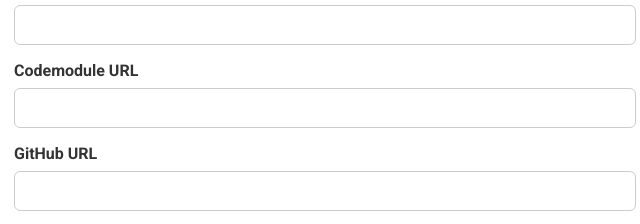
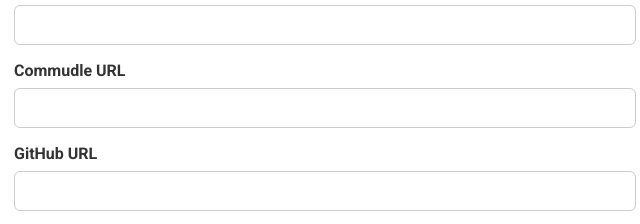
Before and after one commit to Sd8698621/gccd-kolkata-2025, a plain HTML site: page frontend/index.html in a window 1280 px wide. Shown: the part 506-730 px from the top of the page, 326-966 px from the left. Drawn offline with Linux system fonts and the light colour scheme.

Commit message:
Update index.html

```diff
--- a/frontend/index.html
+++ b/frontend/index.html
@@ -194,7 +194,7 @@
     <label for="phone">Phone Number</label>
     <input type="tel" name="phone" required>
 
-    <label for="codemodule_url">Codemodule URL</label>
+    <label for="codemodule_url">Commudle URL</label>
     <input type="url" name="codemodule_url" required>
 
     <label for="github_url">GitHub URL</label>
```
